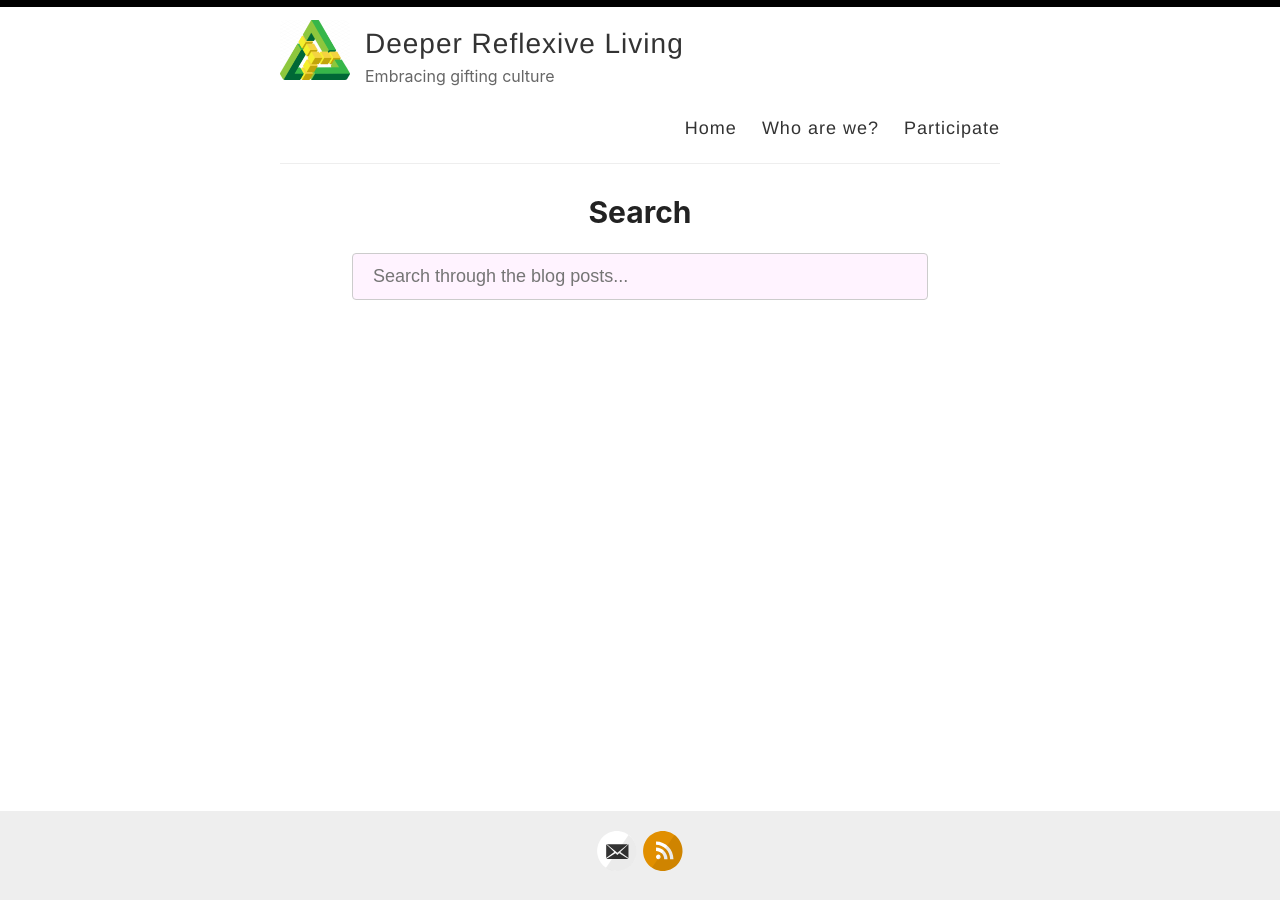
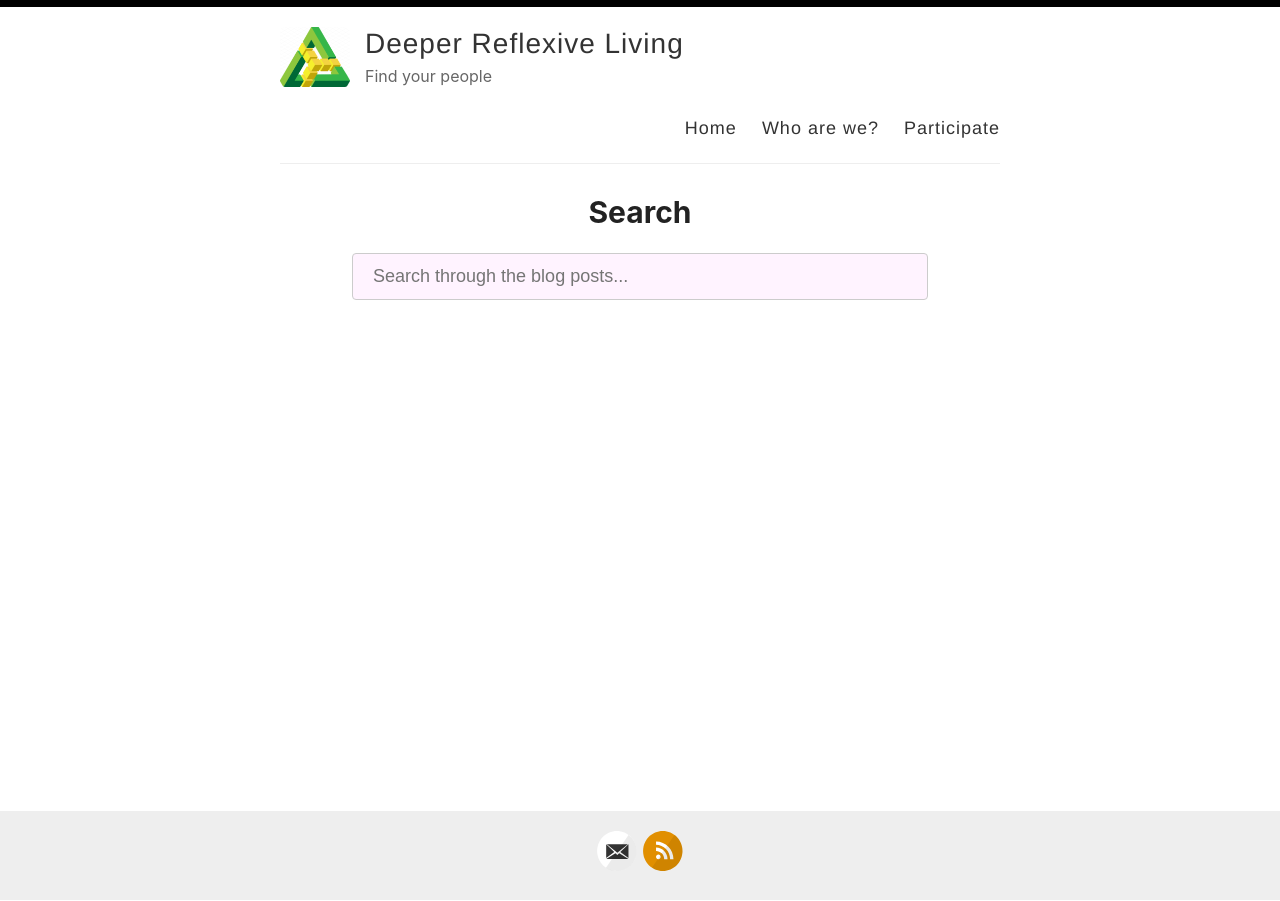
Before and after one commit to larriant/sublimewe, a Jekyll site: the page built from _pages/search.md, in a window 1280 px wide. Built offline with Jekyll 4.4.1, drawn with Linux system fonts in a browser that asks for light colours.

Commit message:
Updating small things

```diff
--- a/_config.yml
+++ b/_config.yml
@@ -9,7 +9,7 @@ name: Deeper Reflexive Living
 author: Julyan Davey
 
 # Short bio or description (displayed in the header)
-description: Embracing gifting culture
+description: Find your people
 
 # URL of your avatar or profile pic (you could use your GitHub profile pic)
 avatar: /images/smallerlogo.png
--- a/assets/style.scss
+++ b/assets/style.scss
@@ -282,6 +282,7 @@ p > img {
   width: 70px;
   height: 70px;
   margin-right: 15px;
+  padding-top: 7px;
 
   @include mobile {
     float: none;
--- a/index.html
+++ b/index.html
@@ -6,12 +6,12 @@ layout: default
   <img src="{{ site.baseurl }}/images/peopletogether.jpg" />
   <h1>Welcome to <i>Deeper Reflexive Living</i></h1>
   <p><i>sublimewe</i> is a social technology for birthing new life harmonious human cultures that are deeply entwined with land, lineage and ancestory. It's a we-space techonology for creating groups who can tap into the deep resources of their collective intelligence. It does this by allowing them resolve and integrate any differences between the participants whether they are intellectual or coming from the heart.</p>
-  <a href="{{ site.baseurl }}/what/" class="button linkButton">Continue to Introduction →</a>
   <iframe src="https://sublimeweuk.substack.com/embed" width="480" height="320" style="border:1px solid #EEE; background:white; margin: 50px auto; display: block;" frameborder="0" scrolling="no"></iframe>
   <p class="quote">"sublimewe outlines in substantial detail a program of radical reconstruction, presenting a vision that draws from a rich tradition of thought and practice of the libertarian left and popular movements, but adding novel critical analysis and specific ideas and modes of implementation for constructive alternatives. It merits close attention, debate, and action."</p>
   <p class="endorser"> Noam Chomsky</p>
   <p class="endorserRole">Linguist and Political Activist</p>
   <p class="ebookText"><img src="{{ site.baseurl }}/images/ebook.svg" class="ebookSVG" />Download a <b>FREE eBook</b> of this site: <a>PDF</a>, <a>EPub</a>, <a>Kindle</a>.</p>
+  <a href="{{ site.baseurl }}/what/" class="button linkButton">Continue to Introduction →</a>
   <div class="contents">
     <h1>Contents</h1>
     <ul class="contentsList">
```
Also changed, not shown: images/bridge.jpg (deleted), images/categories.png (deleted), images/galaxy.jpg (deleted), images/mobile-demo.png (deleted), images/reverie-demo.png (deleted), images/reverie-text.png (deleted), images/search.png (deleted).
